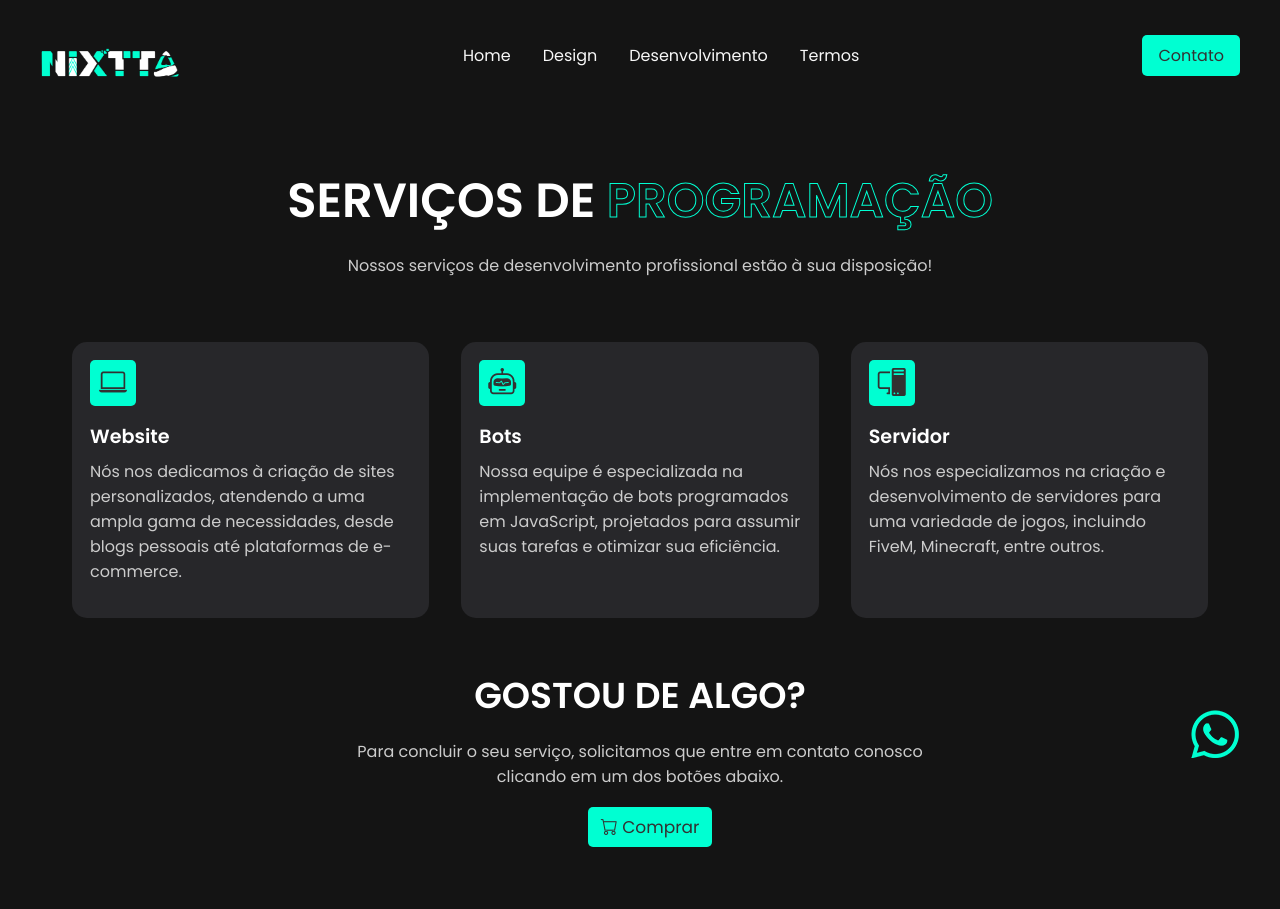
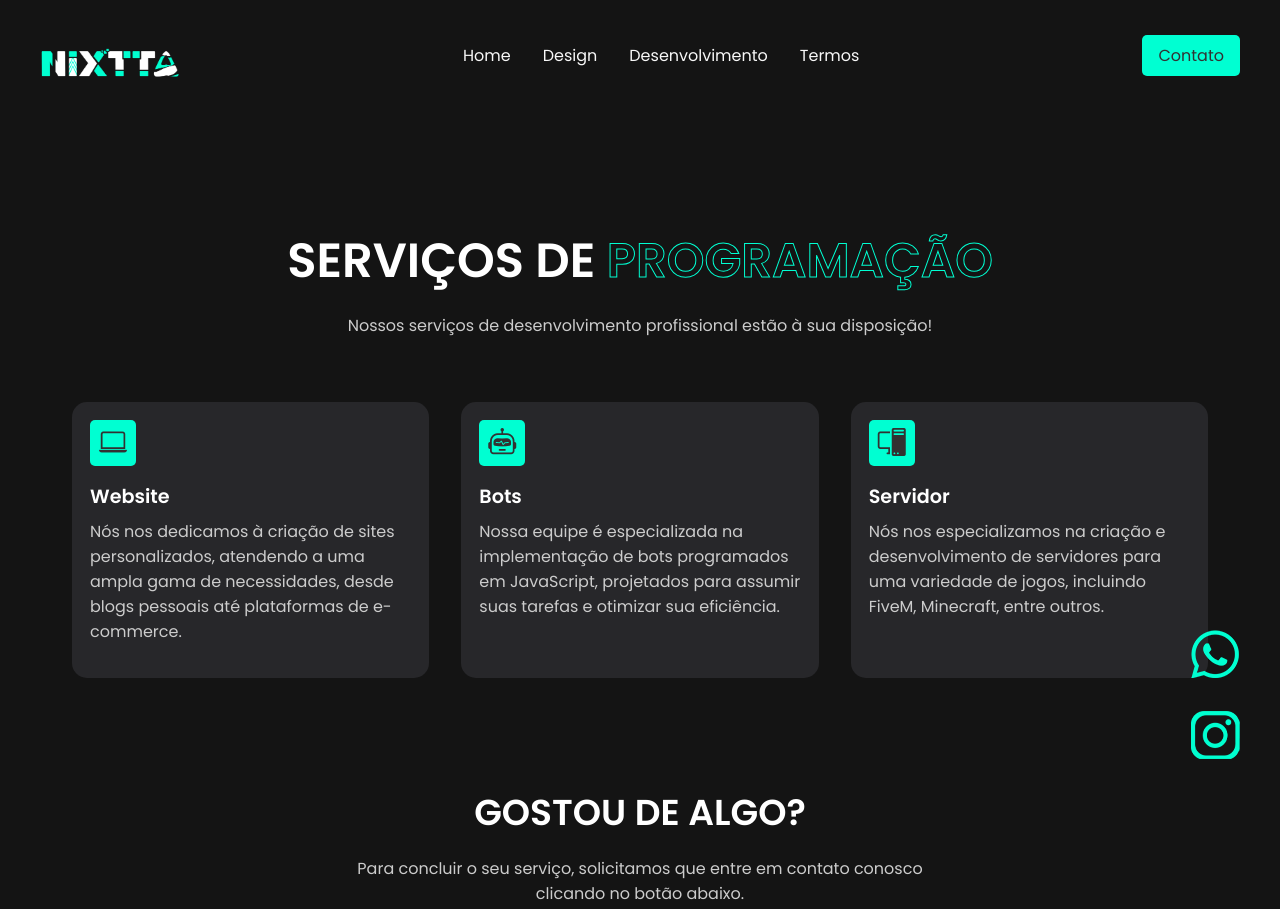
Before and after one commit to 90fabricio09/nixtta, a plain HTML site: page pages/desenvolvimento.html in a window 1280 px wide. Shown: the top 909 px of the page. Drawn offline with nearby package versions, Linux system fonts and the light colour scheme.

Commit message:
Add files via upload

```diff
--- a/assets/css/style.css
+++ b/assets/css/style.css
@@ -6,6 +6,11 @@
     outline: none;
     border: none;
     box-sizing: border-box;
+}
+
+*::selection {
+    color: #323232;
+    background-color: #00ffd2;
 }
 
 html {
@@ -126,6 +131,10 @@ nav {
     position: absolute;
     box-shadow: 0 0 1000px 50px #00ffd2;
     z-index: -100;
+}
+
+section#dev {
+    margin-top: 60px;
 }
 
 section#home {
@@ -411,6 +420,20 @@ footer .column>a:hover {
 
 .whatsapp-button {
     position: fixed;
+    bottom: 120px;
+    right: 40px;
+    border-radius: 50%;
+    width: 50px;
+    height: 50px;
+    transition: scale 0.3s;
+}
+
+.whatsapp-button:hover {
+    scale: 0.9;
+}
+
+.instagram-button {
+    position: fixed;
     bottom: 40px;
     right: 40px;
     border-radius: 50%;
@@ -419,7 +442,7 @@ footer .column>a:hover {
     transition: scale 0.3s;
 }
 
-.whatsapp-button:hover {
+.instagram-button:hover {
     scale: 0.9;
 }
 
@@ -483,6 +506,15 @@ footer .column>a:hover {
     }
 
     .whatsapp-button {
+        position: fixed;
+        bottom: 90px;
+        right: 20px;
+        border-radius: 50%;
+        width: 50px;
+        height: 60px;
+    }
+
+    .instagram-button {
         position: fixed;
         bottom: 20px;
         right: 20px;
--- a/pages/desenvolvimento.html
+++ b/pages/desenvolvimento.html
@@ -48,7 +48,7 @@
             <li><a href="https://wa.me/5511937350748" class="action_btn">Contato</a></li>
         </div>
     </header>
-    <section class="container" id="mais">
+    <section class="container" id="dev">
         <h1 class="headercode">SERVIÇOS DE <SPAN>PROGRAMAÇÃO</SPAN></h1>
         <p class="sub-headercode">
             Nossos serviços de desenvolvimento profissional estão à sua disposição!
@@ -75,13 +75,14 @@
                     Nós nos especializamos na criação e desenvolvimento de servidores para uma variedade de jogos, incluindo FiveM, Minecraft, entre outros.
                 </p>
             </div>
+            <br>
         </div>
         <br>
         <div class="payment">
             <br>
             <h1 class="header">GOSTOU DE ALGO?</h1>
             <p class="sub-header">
-                Para concluir o seu serviço, solicitamos que entre em contato conosco clicando em um dos botões abaixo.
+                Para concluir o seu serviço, solicitamos que entre em contato conosco clicando no botão abaixo.
             </p>
             <br>
             <a href="ttps://wa.me/5511937350748" class="button-payment"><i class="bi bi-cart"></i> Comprar</a>
@@ -91,6 +92,9 @@
         <div class="whatsapp-button">
             <a href="https://wa.me/5511937350748"><img src="../assets/image/whatsapp-icon.png" alt="WhatsApp"></a>
         </div>
+        <div class="instagram-button">
+            <a href="https://www.instagram.com/nixttabr/"><img src="../assets/image/instagram-icon.png" alt="Instagram"></a>
+         </div>
         <div class="column">
             <div class="logo">
                 <a href="#"><img src="../assets/image/png.png"></a>
```
Also changed, not shown: index.html (+3 -0 lines), pages/design.html (+4 -1 lines), pages/termos.html (+3 -0 lines), assets/image/instagram-icon.png (added).
